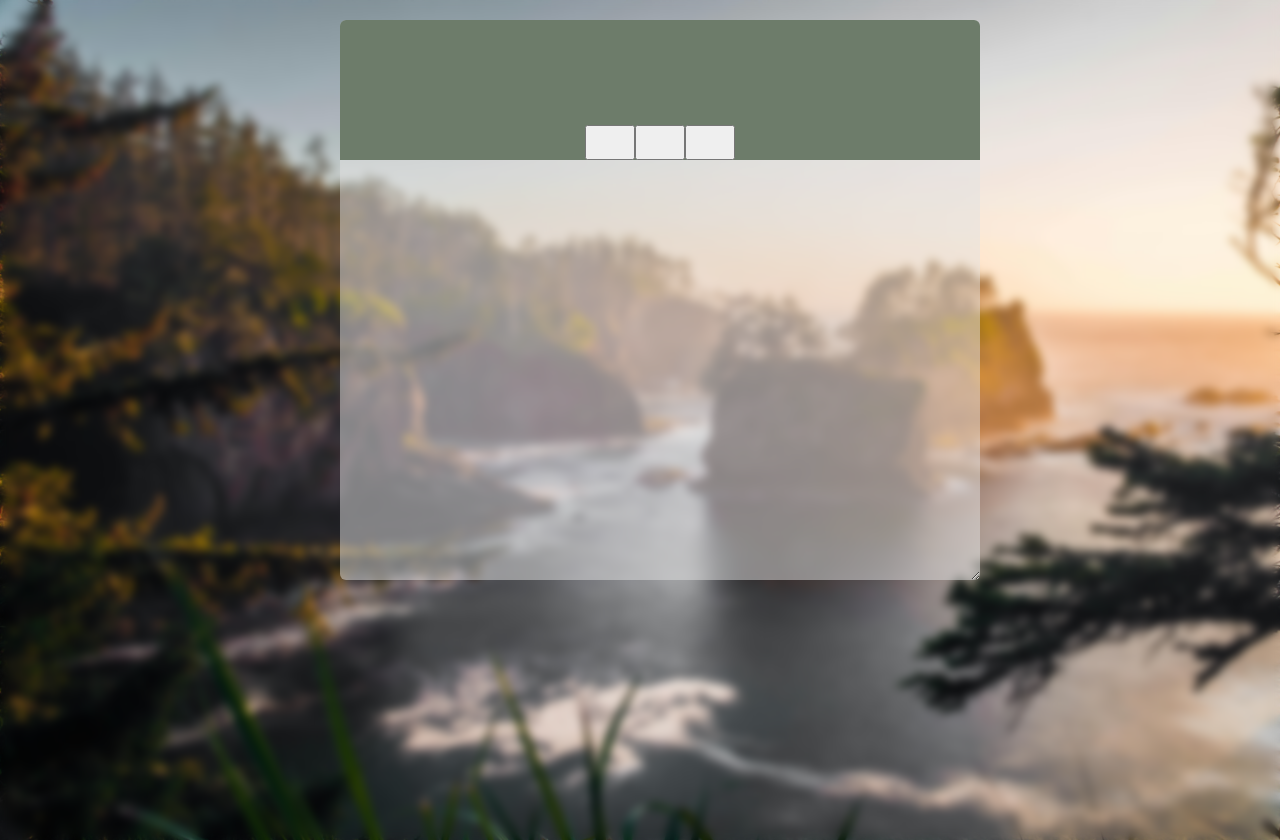
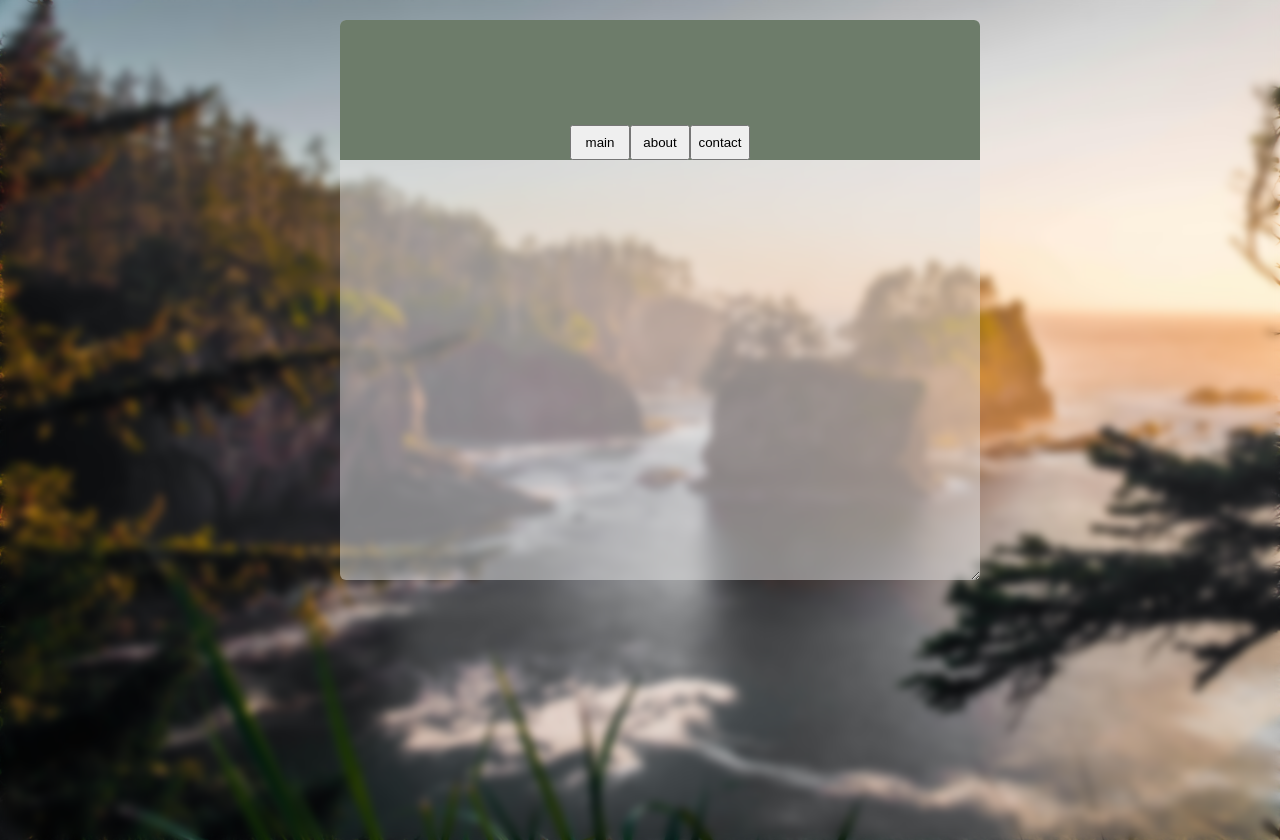
Before and after one commit to sebiprograms/webpack-practice, a website built with webpack: page src/index.html in a window 1280 px wide. Shown: the top 840 px of the page. Built offline with nearby package versions, Linux system fonts and the light colour scheme.

Commit message:
Update: adds textContent to site buttons
Buttons textContent now represents what it
displays onClick

```diff
--- a/src/index.js
+++ b/src/index.js
@@ -12,9 +12,14 @@ display.classList.add("display")
 div.appendChild(menu)
 div.appendChild(display)
 for(let i = 0; i < 3; i++) {
+    const names = ["main", "about", "contact"]
     const button = document.createElement('button')
     button.classList.add(`button${i}`)
+    button.textContent = names[i]
     menu.appendChild(button)
 }
 
+
+
+
 document.body.appendChild(div)
--- a/src/styles.css
+++ b/src/styles.css
@@ -45,7 +45,8 @@ body {
 }
 
 .menu>button {
-    width: 50px;
+    text-align: center;
+    width: 60px;
     height: 35px;
 }
 
```
